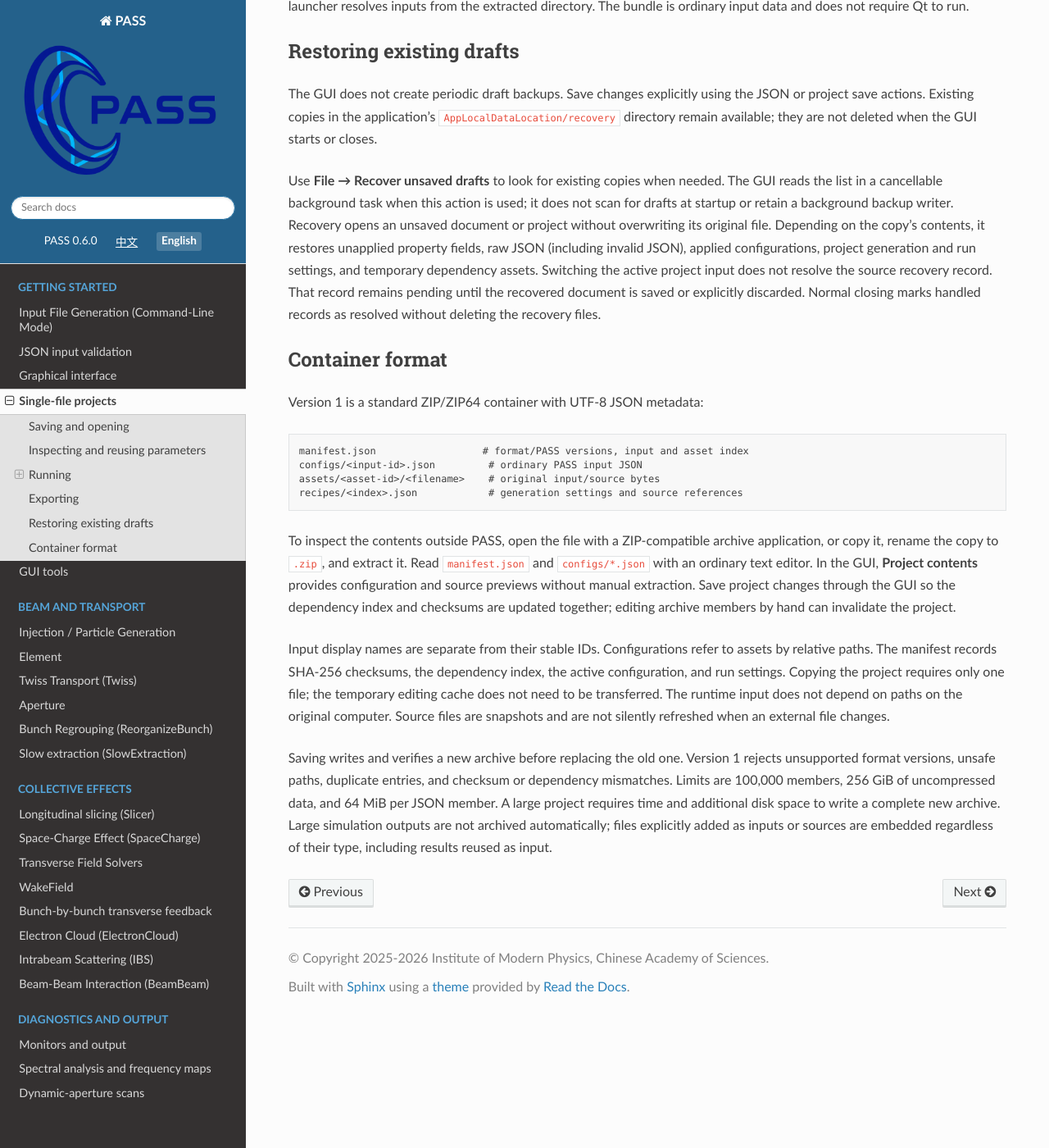
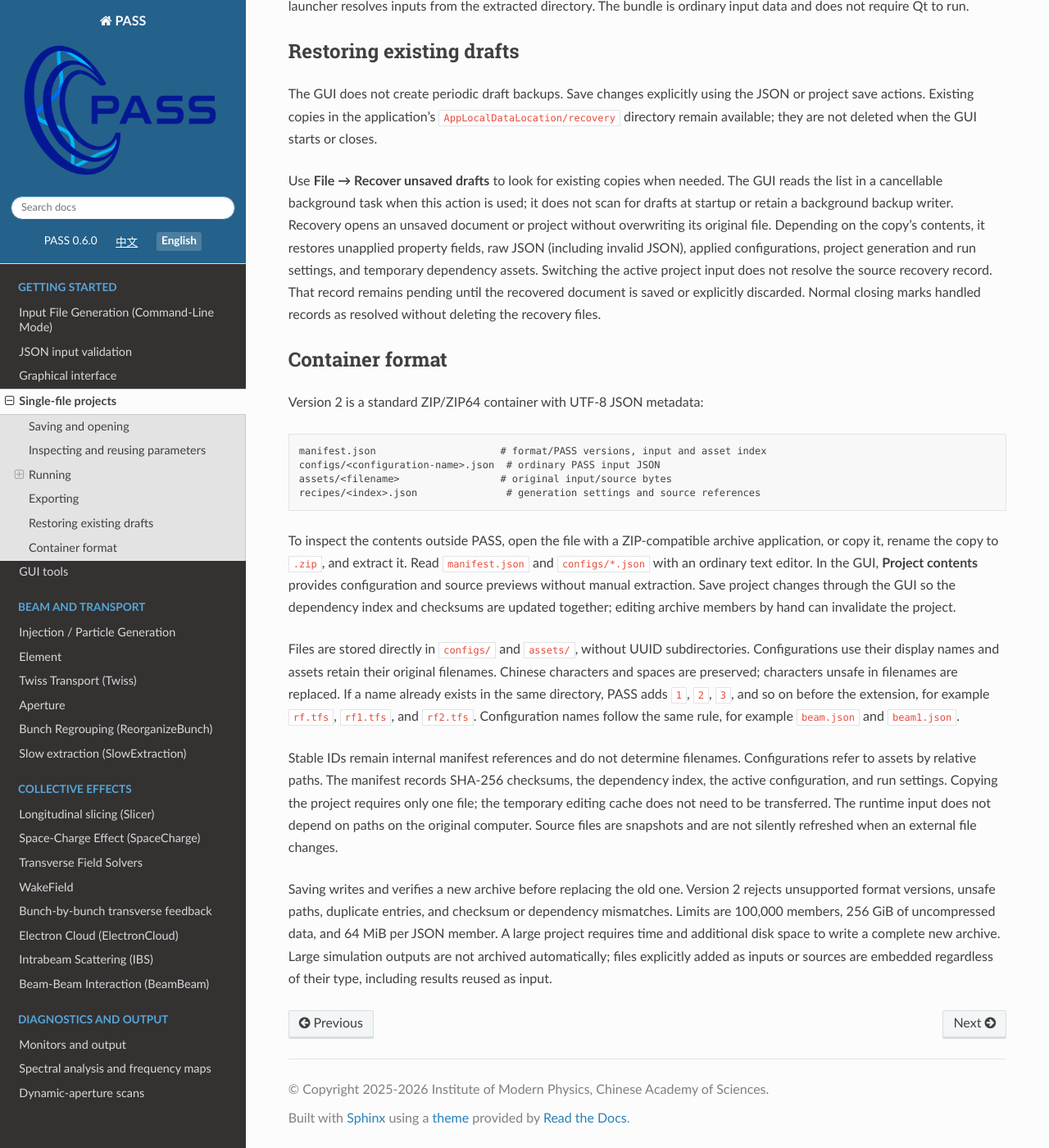
Before and after one commit to changmx/PASS, a Sphinx documentation site: the page built from docs/source/en/project_files.rst, in a window 1280 px wide and 1400 px high, scrolled down 4066 px. Shown: the whole window at 82% size. Built offline with Sphinx 7.4.7 and the Read the Docs theme 3.1.0, drawn with Linux system fonts in a browser that asks for light colours.

Commit message:
style: change project name style

```diff
--- a/docs/source/en/project_files.rst
+++ b/docs/source/en/project_files.rst
@@ -232,14 +232,14 @@ handled records as resolved without deleting the recovery files.
 Container format
 ----------------
 
-Version 1 is a standard ZIP/ZIP64 container with UTF-8 JSON metadata:
+Version 2 is a standard ZIP/ZIP64 container with UTF-8 JSON metadata:
 
 .. code-block:: text
 
-   manifest.json                  # format/PASS versions, input and asset index
-   configs/<input-id>.json         # ordinary PASS input JSON
-   assets/<asset-id>/<filename>    # original input/source bytes
-   recipes/<index>.json            # generation settings and source references
+   manifest.json                     # format/PASS versions, input and asset index
+   configs/<configuration-name>.json  # ordinary PASS input JSON
+   assets/<filename>                 # original input/source bytes
+   recipes/<index>.json               # generation settings and source references
 
 To inspect the contents outside PASS, open the file with a ZIP-compatible archive
 application, or copy it, rename the copy to ``.zip``, and extract it. Read
@@ -249,15 +249,23 @@ extraction. Save project changes through the GUI so the dependency index and
 checksums are updated together; editing archive members by hand can invalidate
 the project.
 
-Input display names are separate from their stable IDs. Configurations refer to
-assets by relative paths. The manifest records SHA-256 checksums, the dependency
-index, the active configuration, and run settings. Copying the project requires
+Files are stored directly in ``configs/`` and ``assets/``, without UUID
+subdirectories. Configurations use their display names and assets retain their
+original filenames. Chinese characters and spaces are preserved; characters
+unsafe in filenames are replaced. If a name already exists in the same directory,
+PASS adds ``1``, ``2``, ``3``, and so on before the extension, for example
+``rf.tfs``, ``rf1.tfs``, and ``rf2.tfs``. Configuration names follow the same rule,
+for example ``beam.json`` and ``beam1.json``.
+
+Stable IDs remain internal manifest references and do not determine filenames.
+Configurations refer to assets by relative paths. The manifest records SHA-256
+checksums, the dependency index, the active configuration, and run settings. Copying the project requires
 only one file; the temporary editing cache
 does not need to be transferred. The runtime input does not depend on paths on
 the original computer. Source files are snapshots and are not silently refreshed
 when an external file changes.
 
-Saving writes and verifies a new archive before replacing the old one. Version 1
+Saving writes and verifies a new archive before replacing the old one. Version 2
 rejects unsupported format versions, unsafe paths, duplicate entries, and checksum
 or dependency mismatches. Limits are 100,000 members, 256 GiB of uncompressed data,
 and 64 MiB per JSON member. A large project requires time and additional disk
```
Also changed, not shown: docs/source/zh/project_files.rst (+11 -5 lines), 2 other files.
